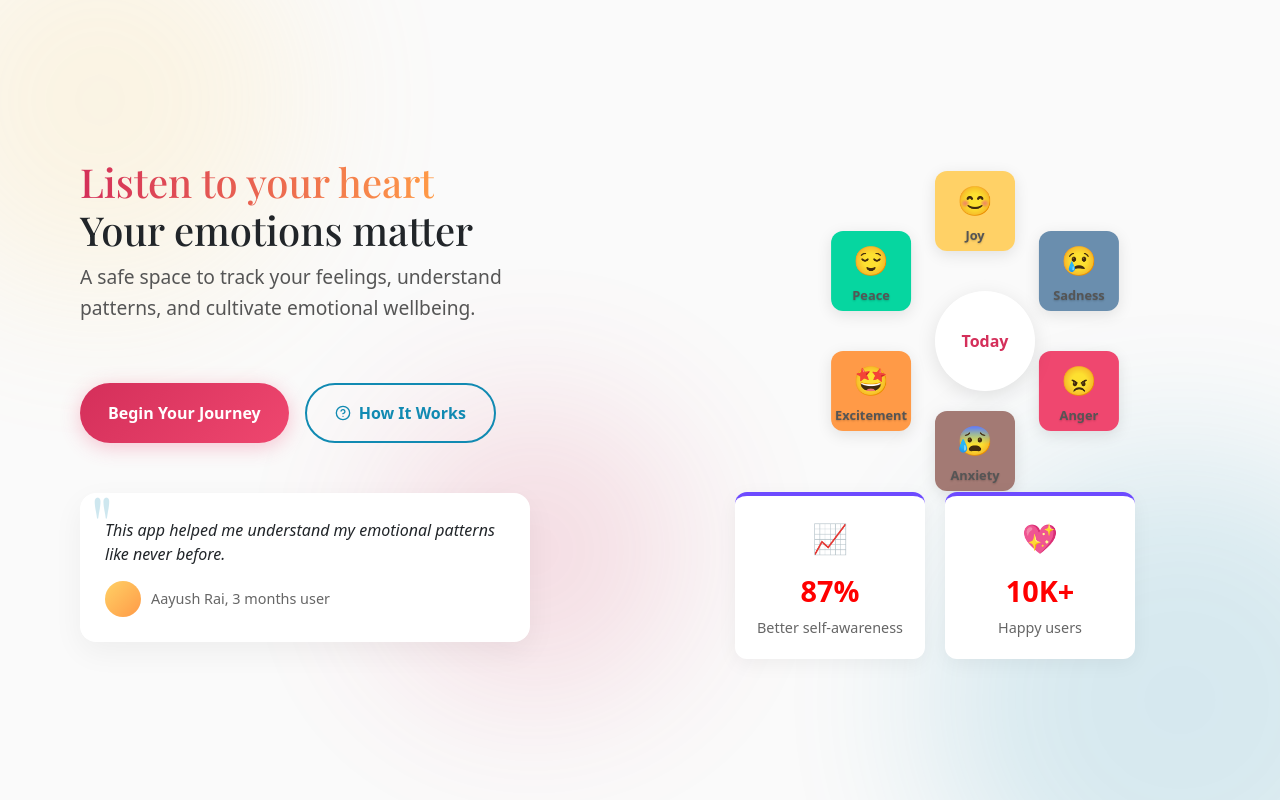
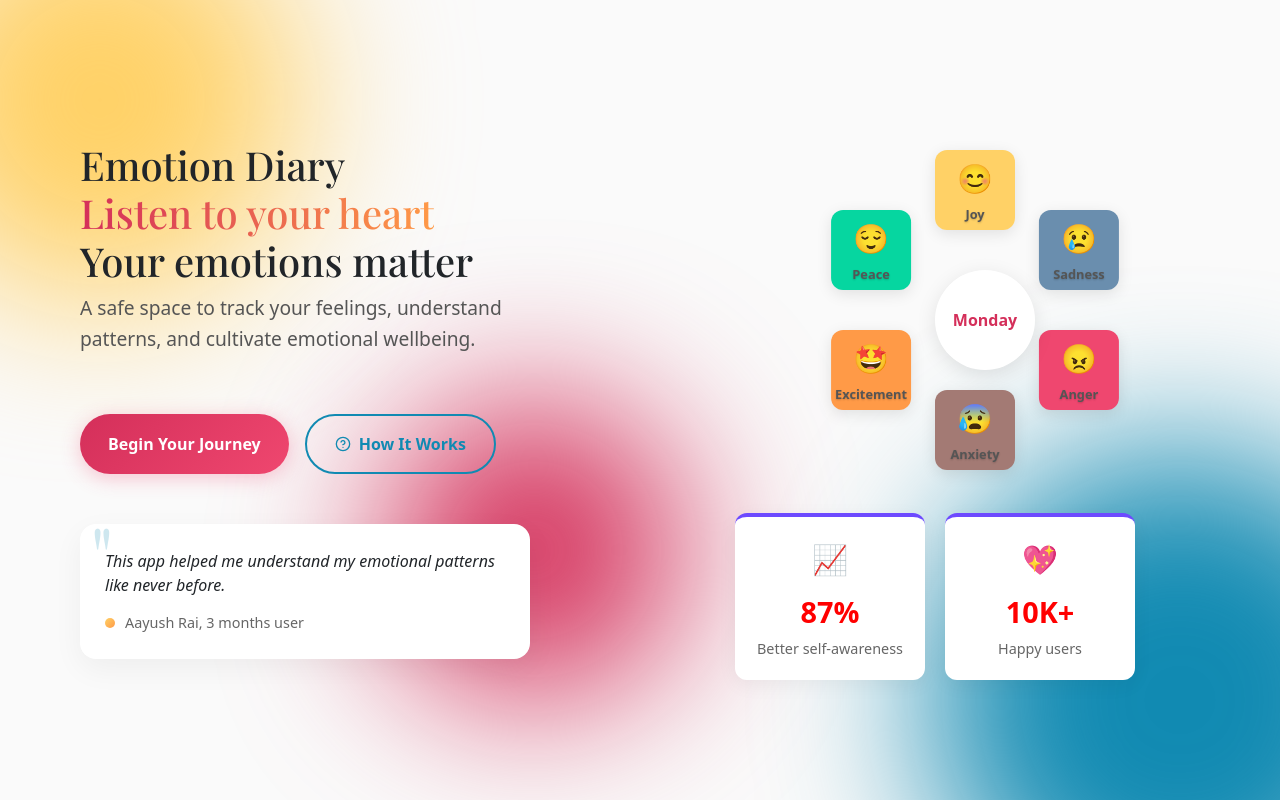
Before and after one commit to aayush-rai12/EmotionTracker, a React (Vite) app in the folder Emotion_Client/: page / in a window 1280 px wide. Built offline with nearby package versions, Linux system fonts and the light colour scheme.

Commit message:
some correction in styling section

```diff
--- a/Emotion_Client/src/components/EmotionTracker/EmotionTracker.jsx
+++ b/Emotion_Client/src/components/EmotionTracker/EmotionTracker.jsx
@@ -78,7 +78,7 @@ const EmotionTracker = () => {
         <div className="header-left">
           <div className="app-title">
             <FiHeart className="title-icon" />
-            <h1>Emotion Tracker</h1>
+            <h1>Your Emotion Diary</h1>
           </div>
           <p className="app-subtitle">
             Understand and reflect on your emotional journey
--- a/Emotion_Client/src/components/Home/Landing.css
+++ b/Emotion_Client/src/components/Home/Landing.css
@@ -201,8 +201,8 @@ h1 {
 }
 
 .avatar {
-  width: 36px;
-  height: 36px;
+  width: 10px;
+  height: 10px;
   border-radius: 50%;
   background: linear-gradient(135deg, var(--joy), var(--excitement));
 }
@@ -279,7 +279,7 @@ h1 {
   gap: 20px;
   width: 100%;
   max-width: 400px;
-  margin-top: 2%;
+  margin-top: 10%;
 }
 
 .stat-card {
--- a/Emotion_Client/src/components/Home/Landing.jsx
+++ b/Emotion_Client/src/components/Home/Landing.jsx
@@ -33,8 +33,17 @@ const Landing = () => {
     }
   }, []);
 
+  const TodayDay = () => {
+    const days = ["Sunday", "Monday", "Tuesday", "Wednesday", "Thursday", "Friday", "Saturday"];
+    const today = new Date();
+    const dayName = days[today.getDay()];
+    return <span>{dayName}</span>;
+  };
+
   const handleClose = () => setShow(false);
-  const handleShow = () => setShow(true);
+  const handleShow = () => {
+    setShowHowItWorks(false);
+    setShow(true);}
 
   const emotions = [
     { name: "Joy", emoji: "😊", color: "#FFD166" },
@@ -47,7 +56,11 @@ const Landing = () => {
 
   const HowItWorksModal = () => (
     <div className="modal-overlay" onClick={() => setShowHowItWorks(false)}>
-      <div className="how-it-works-modal" onClick={(e) => e.stopPropagation()}>
+      <div
+        className="how-it-works-modal"
+        onClick={(e) => e.stopPropagation()}
+        data-aos="zoom-in"
+      >
         <button
           className="close-modal"
           onClick={() => setShowHowItWorks(false)}
@@ -55,10 +68,12 @@ const Landing = () => {
           <FiX />
         </button>
 
-        <h2>How EmotionTrack Works</h2>
+        <h2 data-aos="fade-up" data-aos-delay="100">
+          How EmotionTrack Works
+        </h2>
 
         <div className="steps-container">
-          <div className="step">
+          <div className="step" data-aos="fade-up" data-aos-delay="200">
             <div className="step-icon">
               <FiBook />
             </div>
@@ -66,17 +81,20 @@ const Landing = () => {
             <p>Log your feelings throughout the day with simple taps</p>
           </div>
 
-          <div className="step">
+          <div className="step" data-aos="fade-up" data-aos-delay="300">
             <div className="step-icon">
               <FiBarChart2 />
             </div>
             <h3>2. Visualize Patterns</h3>
-            <p>See your emotional trends with beautiful charts and insights
-              <span style={{fontStyle: 'italic', color: 'gray'}}>(In-Progress)</span>
+            <p>
+              See your emotional trends with beautiful charts and insights
+              <span style={{ fontStyle: "italic", color: "gray" }}>
+                (In-Progress)
+              </span>
             </p>
           </div>
 
-          <div className="step">
+          <div className="step" data-aos="fade-up" data-aos-delay="400">
             <div className="step-icon">
               <FiTrendingUp />
             </div>
@@ -86,19 +104,19 @@ const Landing = () => {
         </div>
 
         <div className="features-grid">
-          <div className="feature">
+          <div className="feature" data-aos="fade-up" data-aos-delay="500">
             <FiCheck className="feature-check" />
             <span>Private & Secure</span>
           </div>
-          <div className="feature">
+          <div className="feature" data-aos="fade-up" data-aos-delay="600">
             <FiCheck className="feature-check" />
             <span>Daily Reminders</span>
           </div>
-          <div className="feature">
+          <div className="feature" data-aos="fade-up" data-aos-delay="700">
             <FiCheck className="feature-check" />
             <span>Progress Tracking</span>
           </div>
-          <div className="feature">
+          <div className="feature" data-aos="fade-up" data-aos-delay="800">
             <FiCheck className="feature-check" />
             <span>Community Support</span>
           </div>
@@ -106,7 +124,10 @@ const Landing = () => {
 
         <button
           className="get-started-btn"
-          onClick={() => setShowHowItWorks(false)}
+          // onClick={() => setShowHowItWorks(false)}
+          onClick={handleShow}
+          data-aos="zoom-in-up"
+          data-aos-delay="900"
         >
           Start My Journey
         </button>
@@ -118,35 +139,53 @@ const Landing = () => {
     <div className="emotion-landing">
       {/* Background Decorations */}
       <div className="emotion-bg">
-        <div className="bg-circle joy"></div>
-        <div className="bg-circle calm"></div>
-        <div className="bg-circle passion"></div>
+         <div className="bg-circle joy" data-aos="fade-down"></div>
+        <div className="bg-circle calm" data-aos="fade-left"></div>
+        <div className="bg-circle passion" data-aos="fade-right"></div>
       </div>
 
       {/* Main Content */}
       <div className="landing-container">
         {/* Left Content */}
-        <div className="landing-content" data-aos="fade-right">
-          <h1>
+        <div
+          className="landing-content"
+          data-aos="fade-right"
+          data-aos-delay="100"
+        >
+          <h1 data-aos="fade-up" data-aos-delay="150">
+            <span>Emotion Diary</span>
+            <br />
             <span className="title-gradient">Listen to your heart</span>
             <br />
             Your emotions matter
           </h1>
-          <p className="subtitle">
+          <p className="subtitle" data-aos="fade-up" data-aos-delay="250">
             A safe space to track your feelings, understand patterns, and
             cultivate emotional wellbeing.
           </p>
 
-          <div className="cta-section" data-aos="fade-up" data-aos-delay="200">
+          <div
+            className="cta-section"
+            data-aos="zoom-in-up"
+            data-aos-delay="350"
+          >
             <button className="cta-btn primary" onClick={handleShow}>
               <span>Begin Your Journey</span>
             </button>
-            <button className="cta-btn secondary how_it_works" onClick={() => setShowHowItWorks(true)}>
-              <FiHelpCircle />How It Works
+            <button
+              className="cta-btn secondary how_it_works"
+              onClick={() => setShowHowItWorks(true)}
+            >
+              <FiHelpCircle />
+              How It Works
             </button>
           </div>
 
-          <div className="testimonial" data-aos="fade-up" data-aos-delay="400">
+          <div
+            className="testimonial"
+            data-aos="fade-left"
+            data-aos-delay="500"
+          >
             <div className="quote-mark">"</div>
             <p>
               This app helped me understand my emotional patterns like never
@@ -160,8 +199,16 @@ const Landing = () => {
         </div>
 
         {/* Right Content */}
-        <div className="landing-visual" data-aos="fade-left">
-          <div className="emotion-wheel">
+        <div
+          className="landing-visual"
+          data-aos="fade-left"
+          data-aos-delay="200"
+        >
+          <div
+            className="emotion-wheel"
+            data-aos="flip-left"
+            data-aos-delay="300"
+          >
             {emotions.map((emotion, i) => (
               <div
                 key={i}
@@ -173,7 +220,7 @@ const Landing = () => {
                   }deg)`,
                 }}
                 data-aos="zoom-in"
-                data-aos-delay={300 + i * 100}
+                data-aos-delay={400 + i * 100}
               >
                 <span className="emoji">{emotion.emoji}</span>
                 <span className="label">{emotion.name}</span>
@@ -181,20 +228,20 @@ const Landing = () => {
             ))}
             <div
               className="wheel-center"
-              data-aos="zoom-in"
+              data-aos="zoom-in-up"
               data-aos-delay="900"
             >
-              <span>Today</span>
+              <TodayDay />
             </div>
           </div>
 
           <div className="stats-grid" data-aos="fade-up" data-aos-delay="1000">
-            <div className="stat-card">
+            <div className="stat-card" data-aos="flip-up" data-aos-delay="1100">
               <div className="stat-icon">📈</div>
               <div className="stat-value">87%</div>
               <div className="stat-label">Better self-awareness</div>
             </div>
-            <div className="stat-card">
+            <div className="stat-card" data-aos="flip-up" data-aos-delay="1200">
               <div className="stat-icon">💖</div>
               <div className="stat-value">10K+</div>
               <div className="stat-label">Happy users</div>
--- a/Emotion_Client/src/components/UserRegister/UserRegister.jsx
+++ b/Emotion_Client/src/components/UserRegister/UserRegister.jsx
@@ -215,7 +215,7 @@ const UserRegister = () => {
             ) : (
               <div className="upload-prompt">
                 <FiCamera className="camera-icon" />
-                <span>Add Profile Photo</span>
+                <span style={{fontSize:"50%"}}>Add Profile Photo</span>
               </div>
             )}
           </div>
```
